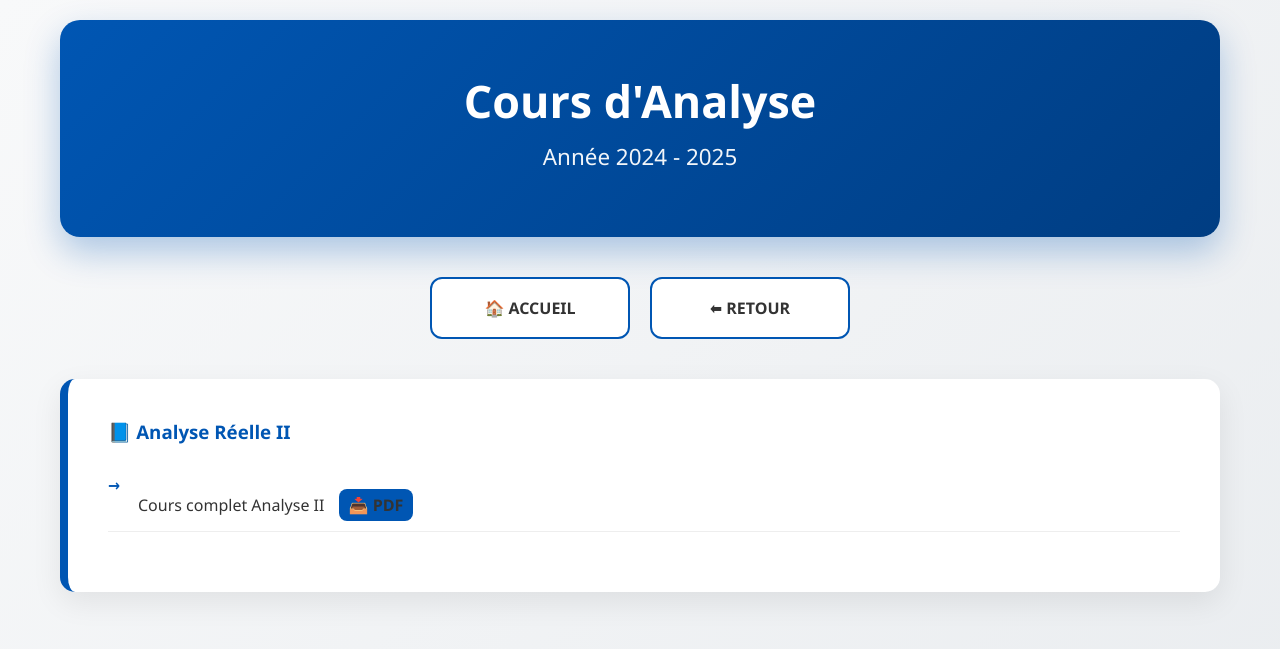
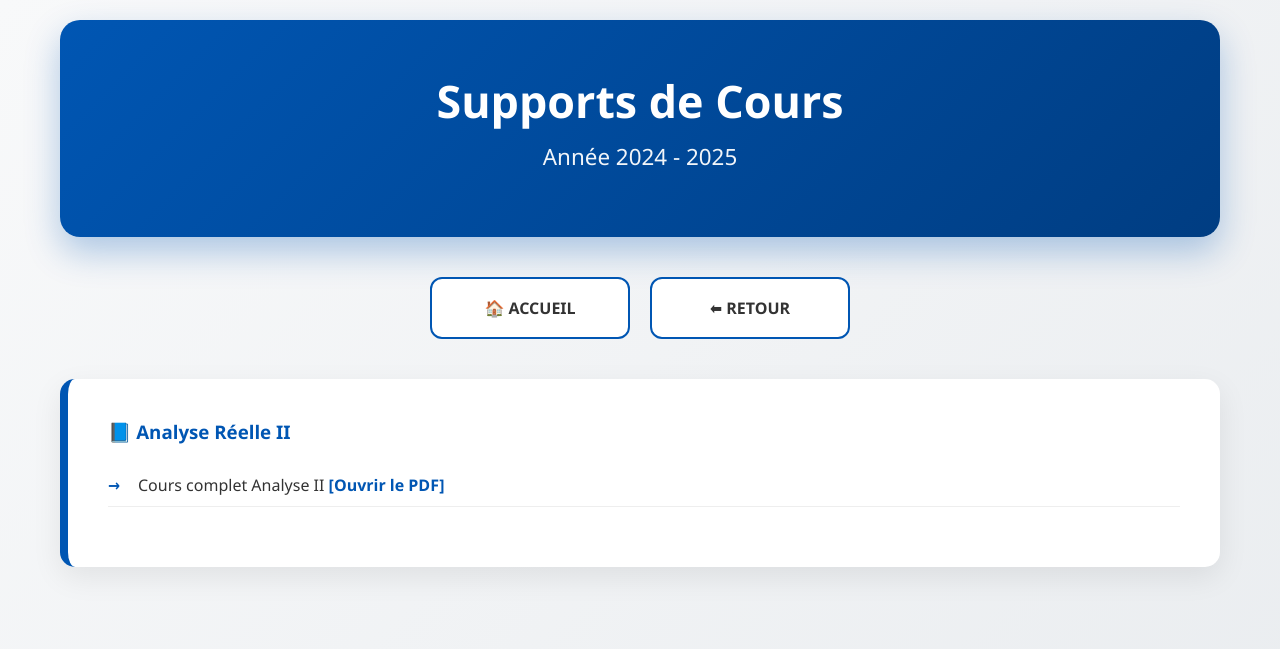
Before and after one commit to mahmoudmath/mahmoudmath.github.io, a Jekyll site: the page cours-24-25.html, which Jekyll copies as it is, in a window 1280 px wide. Shown: the top 649 px of the page. Built offline with Jekyll 4.4.1, drawn with Linux system fonts in a browser that asks for light colours.

Commit message:
Update cours-24-25.html

```diff
--- a/cours-24-25.html
+++ b/cours-24-25.html
@@ -8,7 +8,7 @@
 <body>
     <div class="container">
         <header class="professor-header">
-            <div class="professor-name">Cours d'Analyse</div>
+            <div class="professor-name">Supports de Cours</div>
             <div class="professor-title">Année 2024 - 2025</div>
         </header>
         <nav class="academic-nav">
@@ -18,7 +18,7 @@
         <section class="presentation">
             <h3 style="color: #0056b3; margin-bottom: 15px;">📘 Analyse Réelle II</h3>
             <ul class="resource-list">
-                <li>Cours complet Analyse II <a href="assets/pdf/cours-analyse2.pdf" class="btn-resource" style="padding: 5px 10px; margin-left: 10px;">📥 PDF</a></li>
+                <li>Cours complet Analyse II <a href="assets/pdf/Cours-analyse2.pdf" target="_blank" style="color:#0056b3; font-weight:bold;">[Ouvrir le PDF]</a></li>
             </ul>
         </section>
     </div>
```
